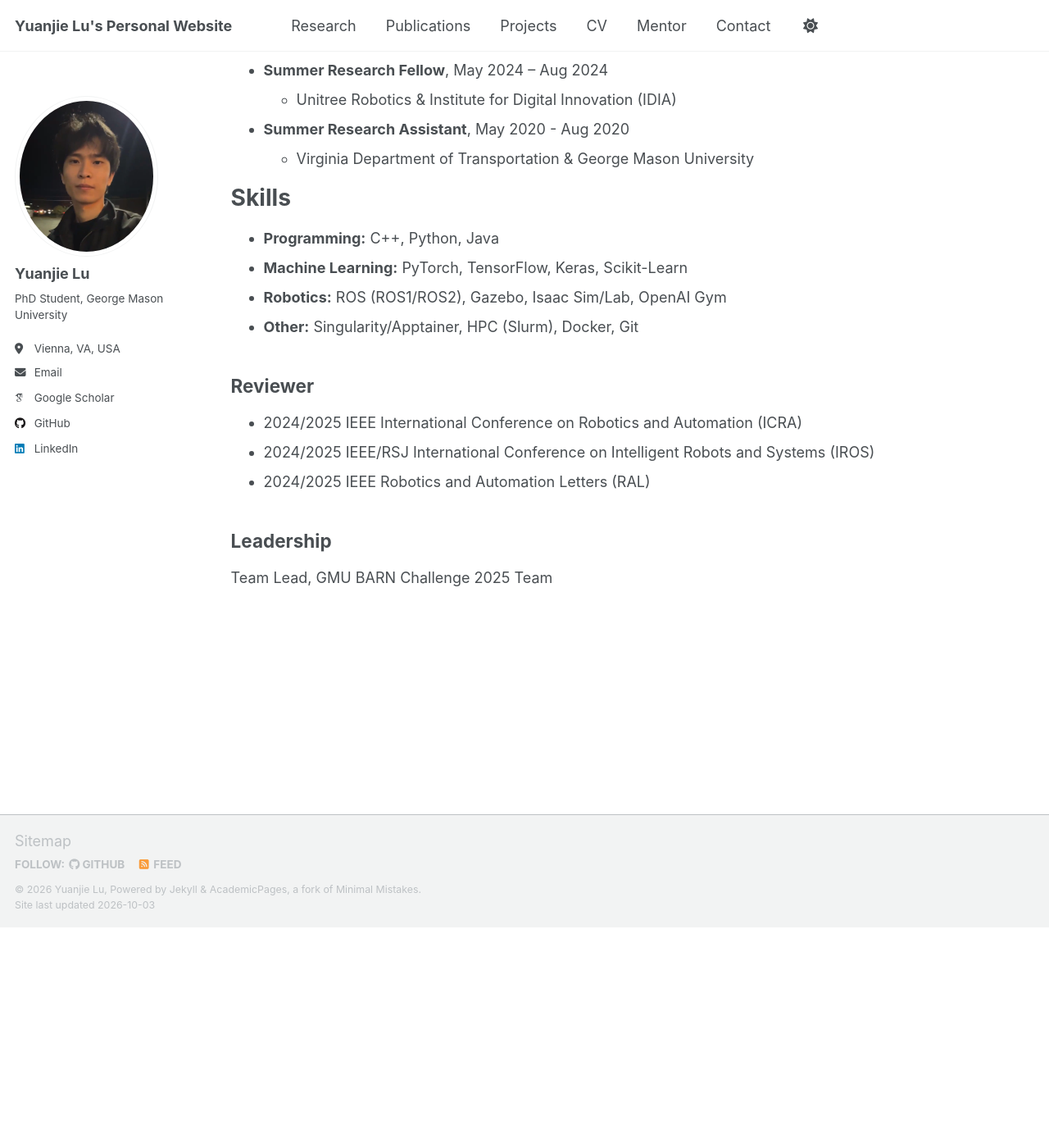
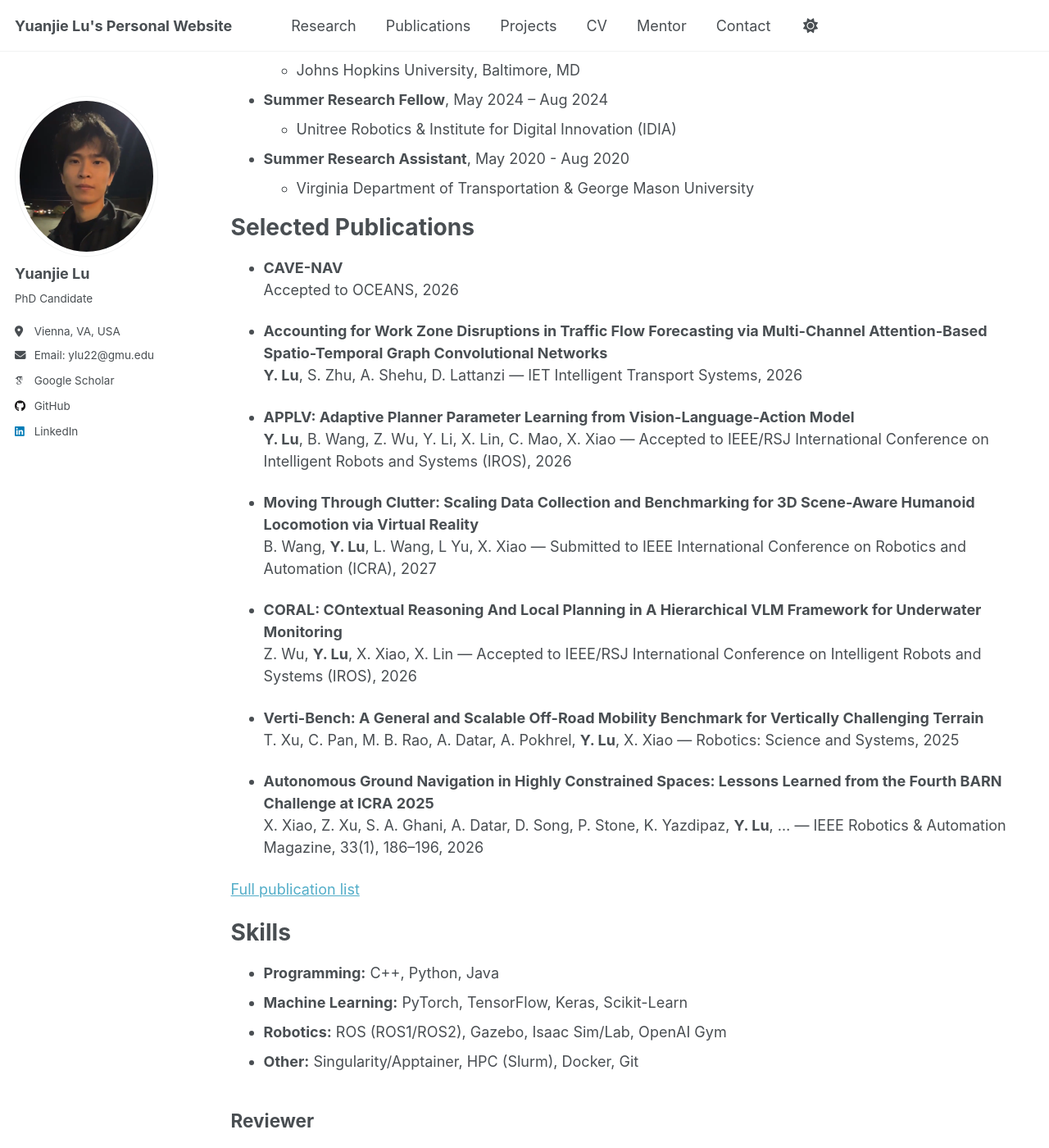
Before and after one commit to yuanjielu-64/yuanjielu-64.github.io, a Jekyll site: the page built from _pages/cv.md, in a window 1280 px wide and 1400 px high, scrolled down 605 px. Shown: the whole window at 82% size. Built offline with Jekyll 4.4.1, drawn with Linux system fonts in a browser that asks for light colours; some web fonts are replaced; a script that is not in the unit is left out; before the commit the page ends 1736 px from its top, so only the background shows below that; some of the changed text lies outside the part shown.

Commit message:
Update CV publications and author profile

```diff
--- a/_config.yml
+++ b/_config.yml
@@ -26,10 +26,11 @@ author:
   avatar           : "yuanjie_lu.png"
   name             : "Yuanjie Lu"
   pronouns         : # example: "she/her"
-  bio              : "PhD Student, George Mason University"
+  bio              : "PhD Candidate"
   location         : "Vienna, VA, USA"
   uri              : # URL
-  email            : "yakouhelo96@gmail.com"
+  email_label      : "Email: ylu22@gmu.edu"
+  email            : "ylu22@gmu.edu"
   cv: "/files/Yuanjie_Lu.pdf"
 
   # Academic websites
--- a/_includes/author-profile.html
+++ b/_includes/author-profile.html
@@ -34,7 +34,7 @@
         <li><a href="{{ author.uri }}"><i class="fas fa-fw fa-link icon-pad-right" aria-hidden="true"></i>{{ site.data.ui-text[site.locale].website_label | default: "Website" }}</a></li>
       {% endif %}
       {% if author.email %}
-        <li><a href="mailto:{{ author.email }}"><i class="fas fa-fw fa-envelope icon-pad-right" aria-hidden="true"></i>{{ site.data.ui-text[site.locale].email_label | default: "Email" }}</a></li>
+        <li><a href="mailto:{{ author.email }}"><i class="fas fa-fw fa-envelope icon-pad-right" aria-hidden="true"></i>{{ author.email_label | default: site.data.ui-text[site.locale].email_label | default: "Email" }}</a></li>
       {% endif %}
 
       <!-- Font Awesome and Academicons icons / Academic websites -->
--- a/_pages/cv.md
+++ b/_pages/cv.md
@@ -12,6 +12,7 @@ author_profile: true
 Education
 ======
 * **Ph.D. in Computer Science**, George Mason University, Fairfax, VA, USA (Aug 2021 – Present)
+  * Expected Graduation: Spring 2027
   * Advisor: [Prof. Xuesu Xiao](https://cs.gmu.edu/~xiao/)
   * Research Focus: Deep Learning and Reinforcement Learning for Autonomous Robot Navigation; AI-driven Decision-Making for Motion Planning and Control
 
@@ -34,6 +35,31 @@ Research & Work Experience
 * **Summer Research Assistant**, May 2020 - Aug 2020
   * Virginia Department of Transportation & George Mason University
 
+Selected Publications
+======
+* **CAVE-NAV**<br>
+  Accepted to OCEANS, 2026
+
+* **Accounting for Work Zone Disruptions in Traffic Flow Forecasting via Multi-Channel Attention-Based Spatio-Temporal Graph Convolutional Networks**<br>
+  **Y. Lu**, S. Zhu, A. Shehu, D. Lattanzi — IET Intelligent Transport Systems, 2026
+
+* **APPLV: Adaptive Planner Parameter Learning from Vision-Language-Action Model**<br>
+  **Y. Lu**, B. Wang, Z. Wu, Y. Li, X. Lin, C. Mao, X. Xiao — Accepted to IEEE/RSJ International Conference on Intelligent Robots and Systems (IROS), 2026
+
+* **Moving Through Clutter: Scaling Data Collection and Benchmarking for 3D Scene-Aware Humanoid Locomotion via Virtual Reality**<br>
+   B. Wang, **Y. Lu**, L. Wang, L Yu, X. Xiao — Submitted to IEEE International Conference on Robotics and Automation (ICRA), 2027
+
+* **CORAL: COntextual Reasoning And Local Planning in A Hierarchical VLM Framework for Underwater Monitoring**<br>
+  Z. Wu, **Y. Lu**, X. Xiao, X. Lin — Accepted to IEEE/RSJ International Conference on Intelligent Robots and Systems (IROS), 2026
+
+* **Verti-Bench: A General and Scalable Off-Road Mobility Benchmark for Vertically Challenging Terrain**<br>
+  T. Xu, C. Pan, M. B. Rao, A. Datar, A. Pokhrel, **Y. Lu**, X. Xiao — Robotics: Science and Systems, 2025
+
+* **Autonomous Ground Navigation in Highly Constrained Spaces: Lessons Learned from the Fourth BARN Challenge at ICRA 2025**<br>
+  X. Xiao, Z. Xu, S. A. Ghani, A. Datar, D. Song, P. Stone, K. Yazdipaz, **Y. Lu**, … — IEEE Robotics & Automation Magazine, 33(1), 186–196, 2026
+
+[Full publication list]({{ base_path }}/publications/)
+
 Skills
 ======
 * **Programming:** C++, Python, Java
```
Also changed, not shown: _pages/about.md (+4 -4 lines), _pages/publications.md (+27 -12 lines).
